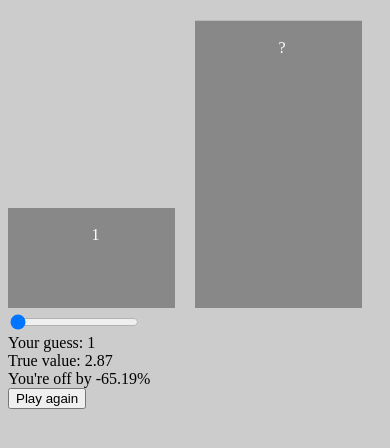
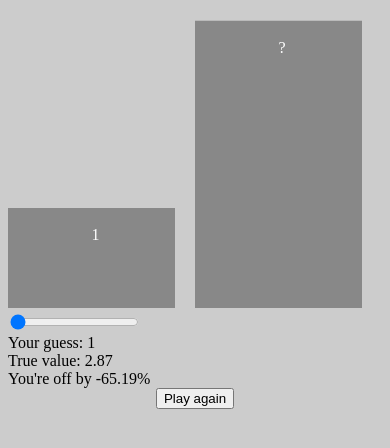
Before and after one commit to andyshuhsin/bullseye, a plain HTML site: page index.html in a window 390 px wide. Both pictures are taken after a click on the input "confirm". Drawn offline with Linux system fonts and the light colour scheme.

Commit message:
Tune layout to avoid sliding in mobile

```diff
--- a/style.css
+++ b/style.css
@@ -1,3 +1,12 @@
 body {
     background: #ccc;
 }
+
+.control, .info {
+    width: 400px;
+    margin: 0 auto;
+}
+
+.play-again {
+    margin: 0 auto;
+}
```
